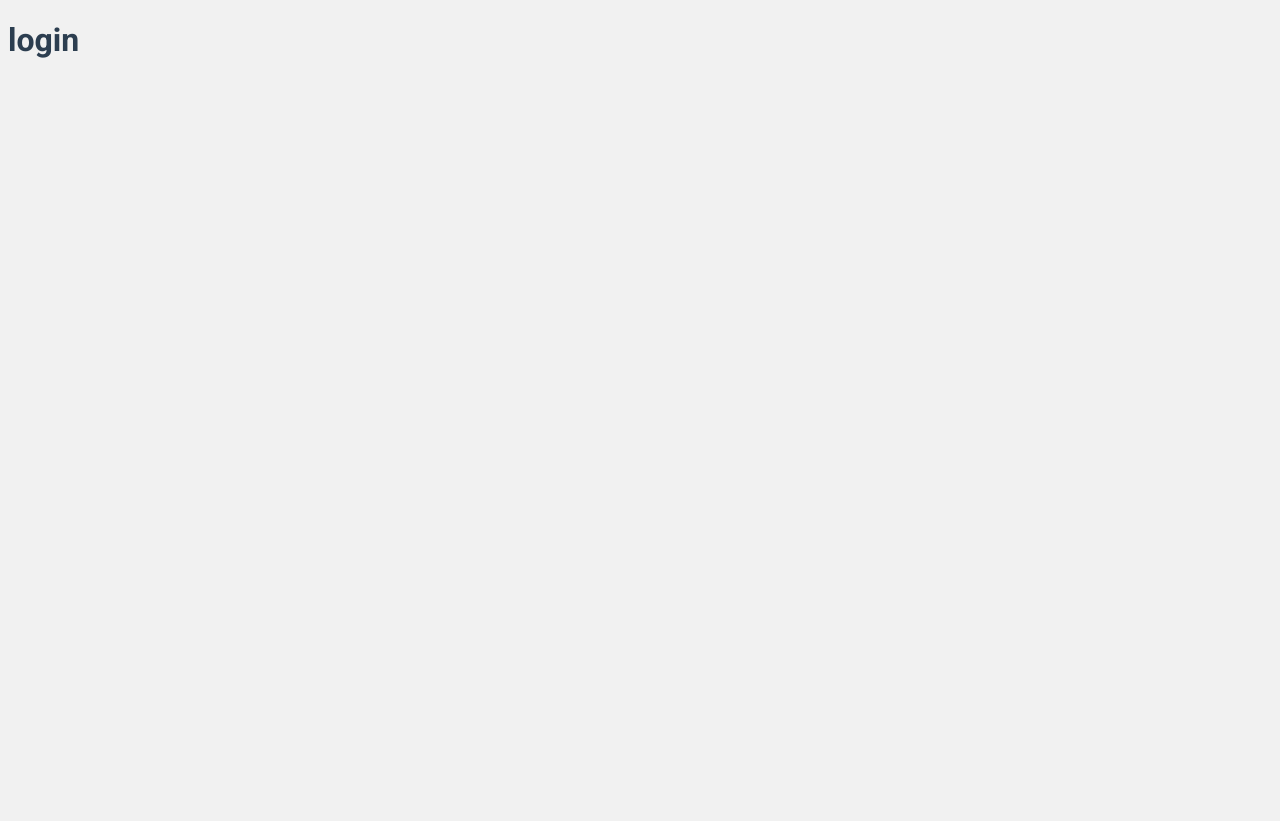
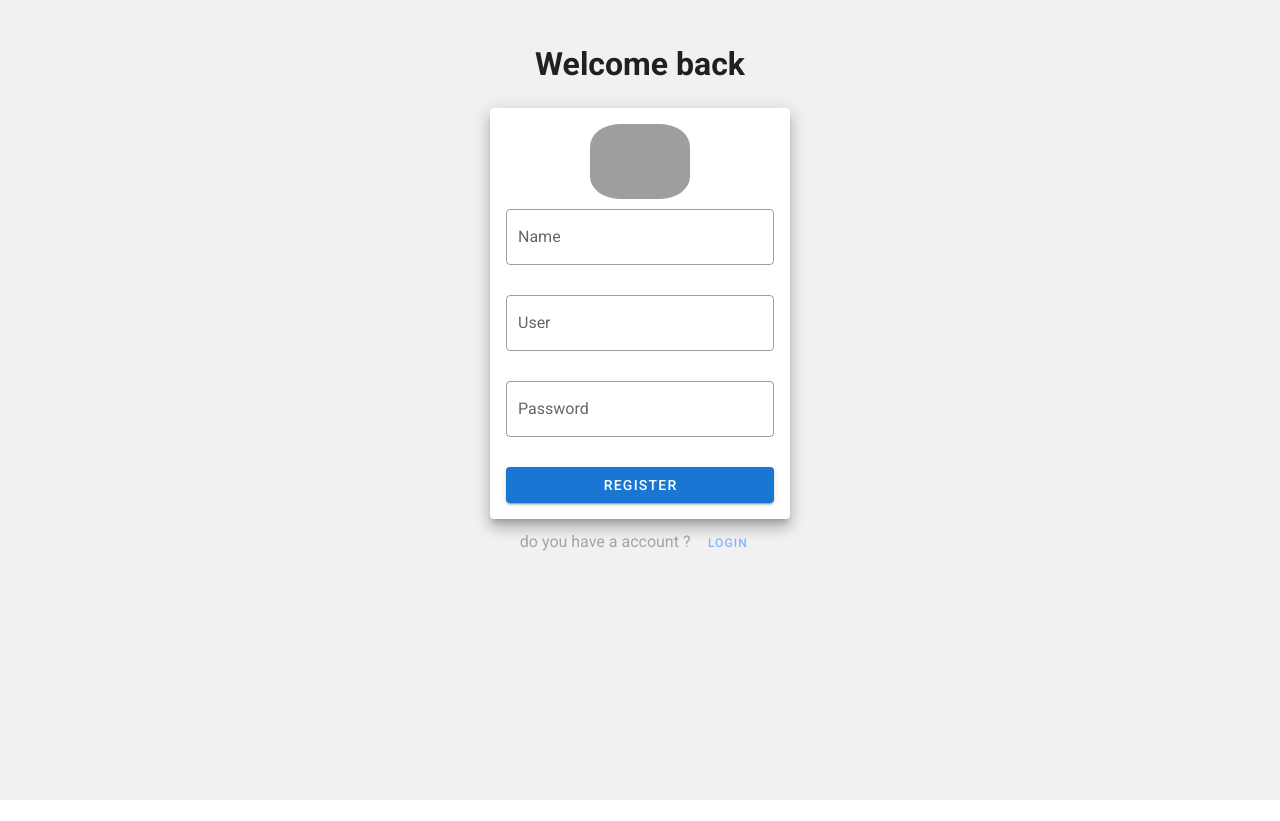
Before and after one commit to j0s3v4rg4s/chat-vue, a Vue app: page /login in a window 1280 px wide. After the commit the page ends 800 px from the top, so only its background shows below. Built offline with nearby package versions, Linux system fonts and the light colour scheme; grey boxes are pictures that could not be loaded.

Commit message:
add design login register

```diff
--- a/package.json
+++ b/package.json
@@ -9,6 +9,7 @@
   },
   "dependencies": {
     "core-js": "^3.6.5",
+    "firebase": "^7.17.1",
     "vue": "^2.6.11",
     "vue-class-component": "^7.2.3",
     "vue-property-decorator": "^8.4.2",
--- a/src/App.vue
+++ b/src/App.vue
@@ -1,13 +1,16 @@
 <template>
-  <router-view />
+  <v-app id="app">
+    <router-view />
+  </v-app>
 </template>
 
 <style lang="scss">
 html,
 body {
   font-family: 'Roboto', sans-serif;
-  color: #2c3e50;
-  height: 100%;
+}
+
+#app {
   background: #f1f1f1;
 }
 </style>
--- /dev/null
+++ b/src/components/Avatar.vue
@@ -0,0 +1,28 @@
+<template>
+  <img :src="avatarImage" alt="avatar" />
+</template>
+
+
+<script lang="ts">
+import Vue from "vue";
+export default Vue.extend({
+  name: "Avatar",
+  props: {
+    user: String,
+  },
+  computed: {
+    avatarImage() {
+      console.log("update img");
+      return "https://api.adorable.io/avatars/197/" + this.user;
+    },
+  },
+});
+</script>
+
+
+<style lang="scss" scoped>
+img {
+  width: 100px;
+  border-radius: 30%;
+}
+</style>
--- a/src/plugins/vuetify.ts
+++ b/src/plugins/vuetify.ts
@@ -1,5 +1,6 @@
 import Vue from 'vue';
 import Vuetify from 'vuetify';
+import 'vuetify/dist/vuetify.min.css';
 
 Vue.use(Vuetify);
 
--- a/src/views/Login.vue
+++ b/src/views/Login.vue
@@ -1,10 +1,115 @@
 <template>
-  <h1>login</h1>
+  <div>
+    <h1 class="login-title">Welcome back</h1>
+
+    <div class="filp-card">
+      <div class="inner" :class="{ activate: !isLogin }">
+        <div class="card">
+          <v-card elevation="10">
+            <v-form @submit.prevent="login">
+              <v-card-text>
+                <v-text-field outlined label="User" requerid :rules="fieldRule"></v-text-field>
+                <v-text-field outlined label="Password" :rules="fieldRule"></v-text-field>
+                <v-btn color="primary" type="submit" block>login</v-btn>
+              </v-card-text>
+            </v-form>
+          </v-card>
+          <span class="login-option" v-if="isLogin">
+            don't have an account?
+            <v-btn text color="accent" small @click="isLogin = false">register</v-btn>
+          </span>
+        </div>
+
+        <div class="card card--back">
+          <v-card elevation="10">
+            <v-form @submit.prevent="register" v-model="valid" ref="form">
+              <v-card-text>
+                <avatar :user="registerData.user" class="register-avatar" />
+                <v-text-field outlined label="Name" requerid :rules="fieldRule" v-model="registerData.name" />
+                <v-text-field outlined label="User" requerid :rules="fieldRule" v-model="registerData.user" />
+                <v-text-field outlined label="Password" :rules="fieldRule" v-model="registerData.password" />
+                <v-btn color="primary" type="submit" block>register</v-btn>
+              </v-card-text>
+            </v-form>
+          </v-card>
+          <span class="login-option" v-if="!isLogin">
+            do you have a account ?
+            <v-btn text color="accent" small @click="isLogin = true">login</v-btn>
+          </span>
+        </div>
+      </div>
+    </div>
+  </div>
 </template>
 
 <script lang="ts">
 import Vue from 'vue';
+import Avatar from '@/components/Avatar.vue';
 export default Vue.extend({
   name: 'Login',
+  components: {
+    Avatar,
+  },
+  data: () => ({
+    fieldRule: [(v: string) => !!v || 'Field is required'],
+    isLogin: false,
+    registerData: {
+      name: '',
+      user: '',
+      password: '',
+    },
+    valid: true,
+  }),
+  methods: {
+    login() {
+      console.log('submit complete', this.$route.path);
+    },
+    register() {
+      if (!this.$data.valid) {
+        return;
+      }
+    },
+  },
 });
 </script>
+
+<style lang="scss" scoped>
+.login-title {
+  text-align: center;
+  margin-top: 40px;
+}
+.login-option {
+  text-align: center;
+  color: #a5a5a5;
+  display: block;
+  margin-top: 10px;
+}
+
+.register-avatar {
+  display: block;
+  margin: 0 auto 10px;
+}
+
+.filp-card {
+  perspective: 1000px;
+  .inner {
+    position: relative;
+    transition: transform 0.8s;
+    transform-style: preserve-3d;
+    width: 300px;
+    margin: 20px auto 0;
+    transform-origin: center right;
+    .card {
+      position: absolute;
+      backface-visibility: hidden;
+      width: 100%;
+      &--back {
+        transform: rotatey(180deg);
+      }
+    }
+    &.activate {
+      transform: translateX(-100%) rotateY(-180deg);
+    }
+  }
+}
+</style>
```
Also changed, not shown: 1 other file (tests, documents, lock files or other folders).
